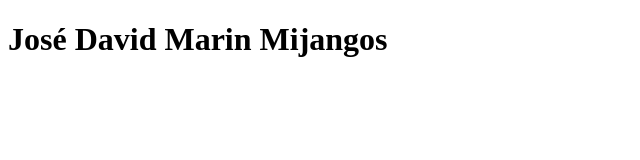
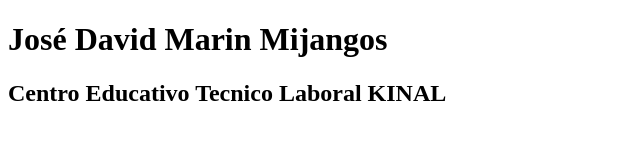
Before and after one commit to jmarin2016570/IN5AM-V, a plain HTML site: page index.html in a window 1280 px wide. Shown: the whole page, without its empty margins (0-640 px from the left). Drawn offline with Linux system fonts and the light colour scheme.

Commit message:
Se agregó el Centro Educativo

```diff
--- a/index.html
+++ b/index.html
@@ -7,6 +7,6 @@
 </head>
 <body>
     <h1>José David Marin Mijangos</h1>
-
+    <h2>Centro Educativo Tecnico Laboral KINAL</h2>
 </body>
 </html>
```
